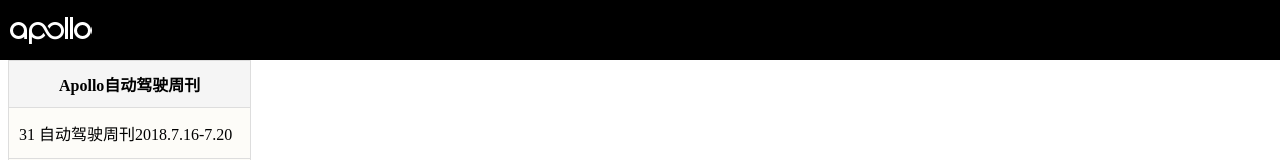
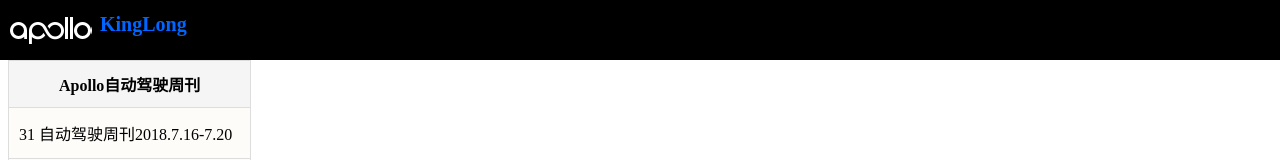
Before and after one commit to kingwingshome/ApolloZone, a plain HTML site: page ApolloWeekly/index.html in a window 1280 px wide. Shown: the top 160 px of the page. Drawn offline with Linux system fonts and the light colour scheme.

Commit message:
add kinglong

```diff
--- a/ApolloWeekly/css/test.css
+++ b/ApolloWeekly/css/test.css
@@ -15,7 +15,16 @@
 	background-image: url('../icons/logo_apollo.png');
 	margin-left: 10px;
 }
-
+#trademark{
+	color: #0066FF;
+	position: fixed;
+	top: 0;
+	left: 0;
+	right: 0;
+	z-index: 100;
+	font-size: 20px;
+	margin-left: 100px;
+}
 #category{
 	float: none;
 }
--- a/ApolloWeekly/index.html
+++ b/ApolloWeekly/index.html
@@ -1,6 +1,5 @@
 <!DOCTYPE html PUBLIC "-//W3C//DTD XHTML 1.0 Transitional//EN" "http://www.w3.org/TR/xhtml1/DTD/xhtml1-transitional.dtd">
 <html xmlns="http://www.w3.org/1999/xhtml">
-
 	<head>
 		<meta content="text/html; charset=utf-8" http-equiv="Content-Type" />
 		<title>Apollo（文档版权归属于百度）</title>
@@ -9,8 +8,10 @@
 	</head>
 
 	<body>
+
 		<div id="banner">
 			<a id="logo"></a>
+			<h1 id="trademark">KingLong</h1>
 		</div>
 		<div id="category">
 			<table class="browsersupport">
```
